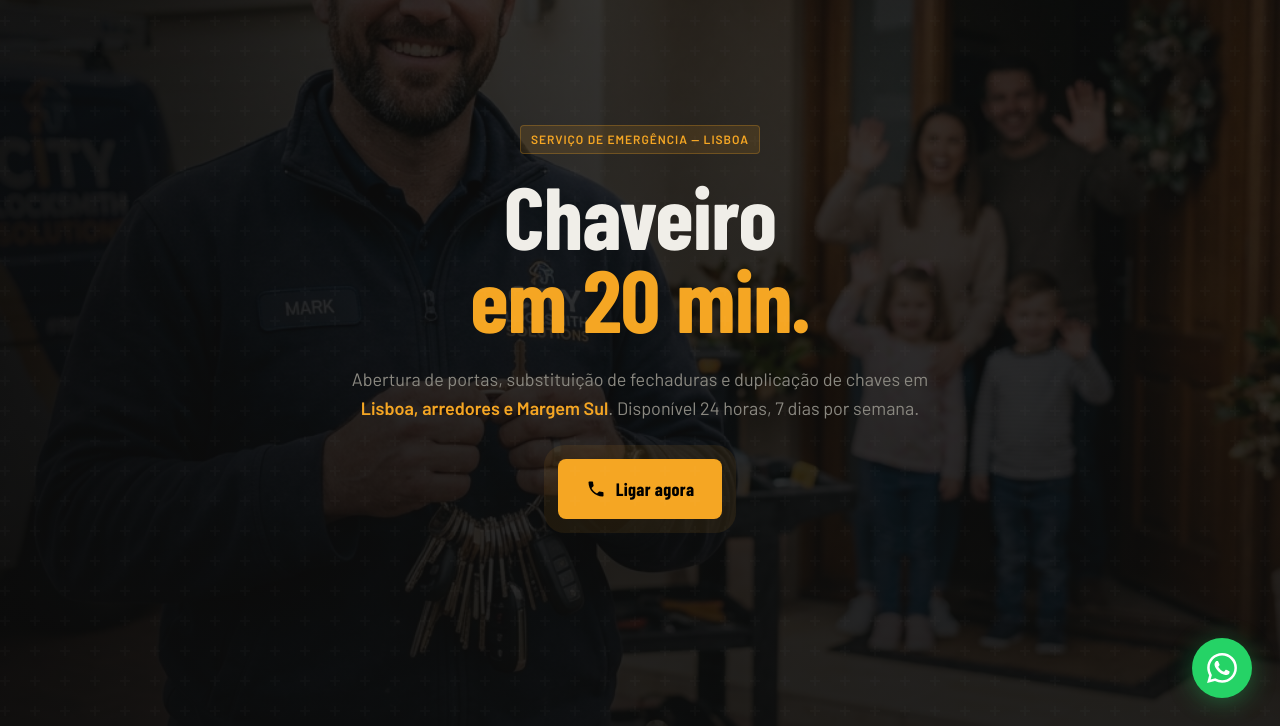
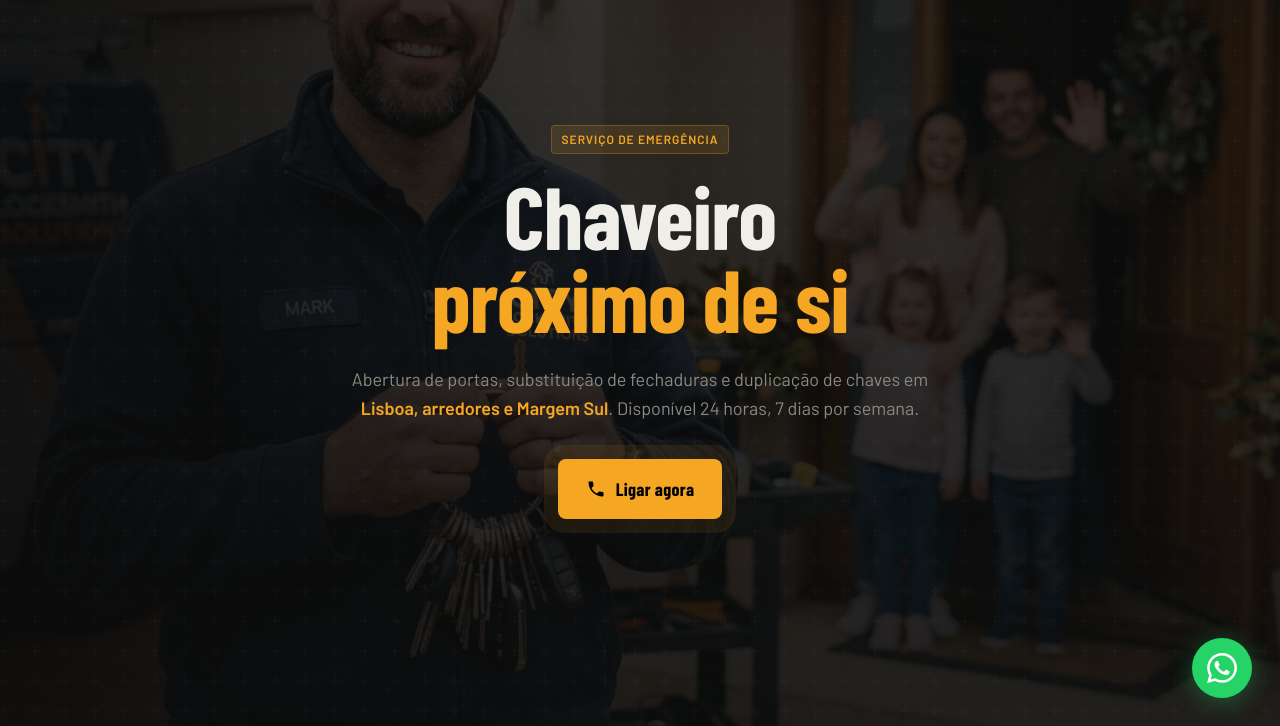
Before and after one commit to albinoaurelio30-web/Sitechavesena, a plain HTML site: page index.html in a window 1280 px wide. Shown: the part 74-800 px from the top of the page. Drawn offline with nearby package versions, Linux system fonts and the light colour scheme; a web font is replaced by a local one.

Commit message:
new version

```diff
--- a/index.html
+++ b/index.html
@@ -367,10 +367,10 @@
   <section class="hero">
     <div class="hero-inner">
       <div>
-        <div class="hero-badge"><span class="tag">Serviço de emergência — Lisboa</span></div>
+        <div class="hero-badge"><span class="tag">Serviço de emergência</span></div>
         <h1>
           Chaveiro<br>
-          <em>em 20 min.</em>
+          <em>próximo de si</em>
         </h1>
         <p class="hero-sub">Abertura de portas, substituição de fechaduras e duplicação de chaves em <strong
             style="color: var(--gold);">Lisboa, arredores e Margem Sul</strong>. Disponível 24 horas, 7 dias por semana.
```
